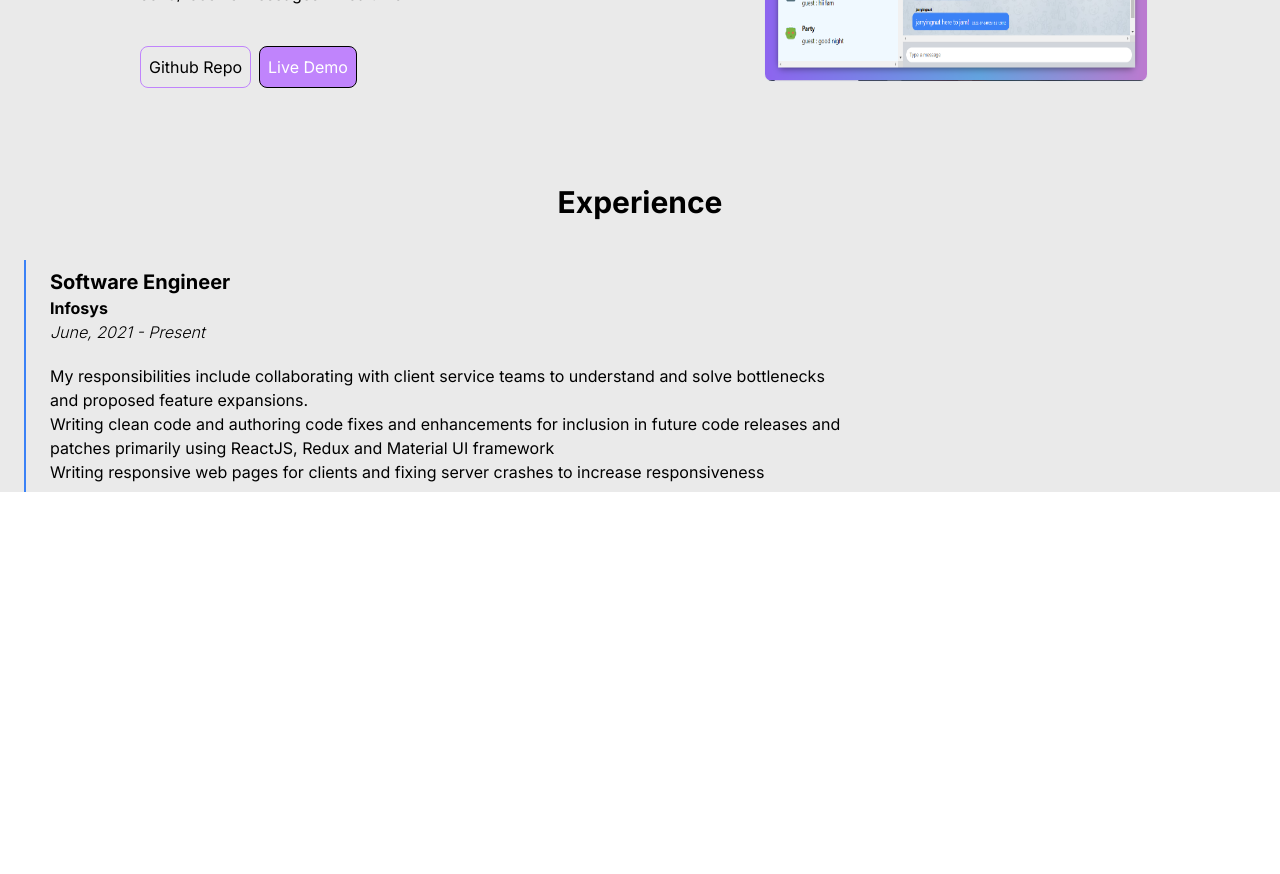
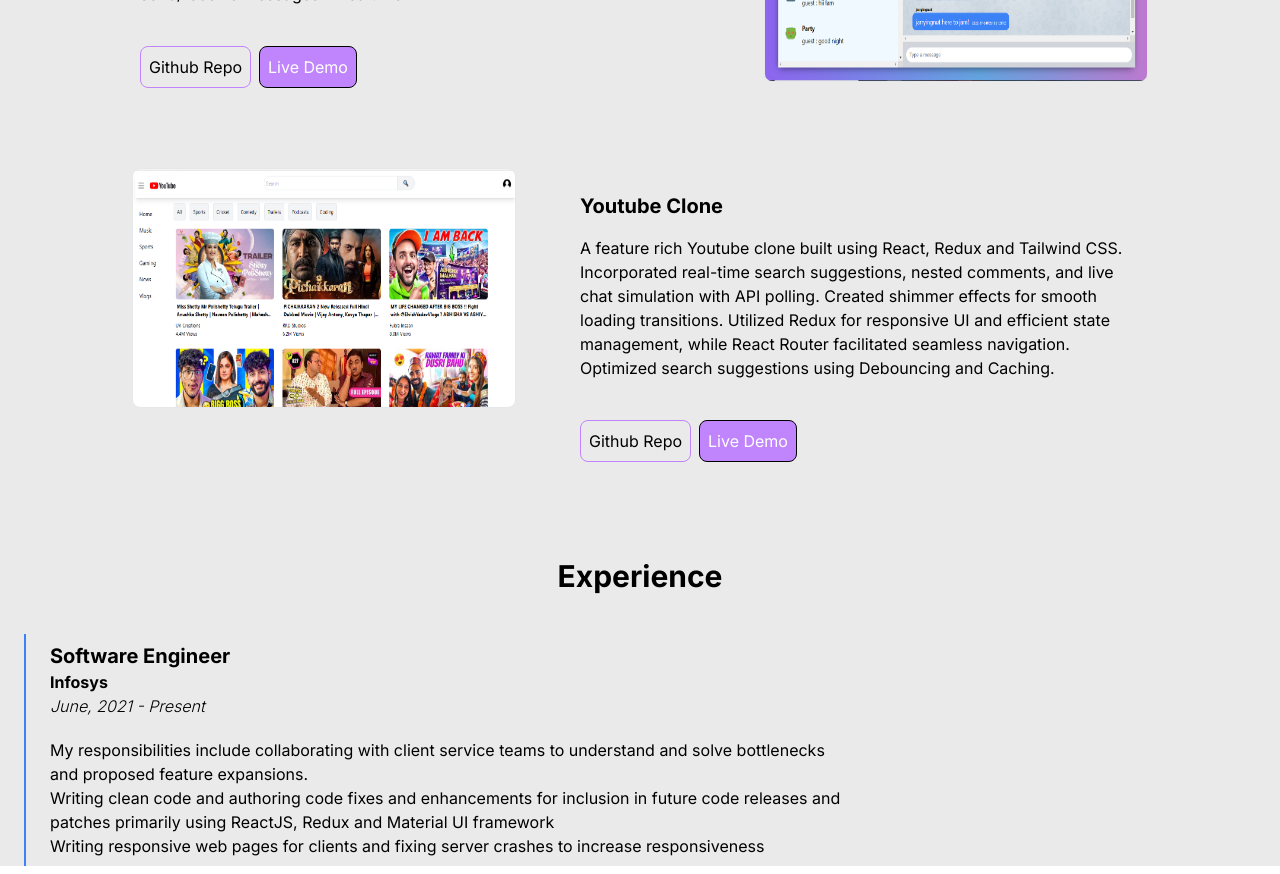
Before and after one commit to Pulkit426/Personal-Portfolio, a React (Vite) app: page / in a window 1280 px wide. Shown: the part 2200-3074 px from the top of the page. Before the commit the page ends 2700 px from the top, so only its background shows below. Built offline with nearby package versions, Linux system fonts and the light colour scheme.

Commit message:
update projects section

```diff
--- a/src/Projects.jsx
+++ b/src/Projects.jsx
@@ -76,6 +76,43 @@
           </a>
         </div>
       </div>
+
+      <div className="flex pt-10 m-2 justify-center">
+        <img
+          src="\assets\yt-clone.png"
+          className="w-96 h-60 m-2 border rounded-lg"
+        />
+
+        <div className="m-2 p-2">
+          <h1 className="pt-4 pl-10 text-xl font-bold">Youtube Clone</h1>
+          <p className="pt-4 pl-10 w-[600px]">
+          A feature rich Youtube clone built using React, Redux and Tailwind CSS.
+          Incorporated real-time search suggestions, nested comments, and live chat simulation with API polling.
+          Created shimmer effects for smooth loading transitions. Utilized Redux for responsive UI and efficient state management, while React Router
+          facilitated seamless navigation. Optimized search suggestions using Debouncing and Caching.
+          </p>
+
+          <a
+            href="https://github.com/Pulkit426/Youtube-clone"
+            target="_blank"
+            rel="noreferrer"
+          >
+            <button className="p-2 ml-10 mt-10 border border-purple-400 rounded-lg hover:text-white hover:bg-purple-400">
+              Github Repo
+            </button>
+          </a>
+
+          <a
+            href="https://yt-videotube.vercel.app/"
+            target="_blank"
+            rel="noreferrer"
+          >
+            <button className="p-2 m-2 border border-black rounded-lg bg-purple-400 text-white hover:text-purple-400 hover:bg-white">
+              Live Demo
+            </button>
+          </a>
+        </div>
+      </div>
     </div>
   );
 };
```
Also changed, not shown: public/assets/yt-clone.png (added).
